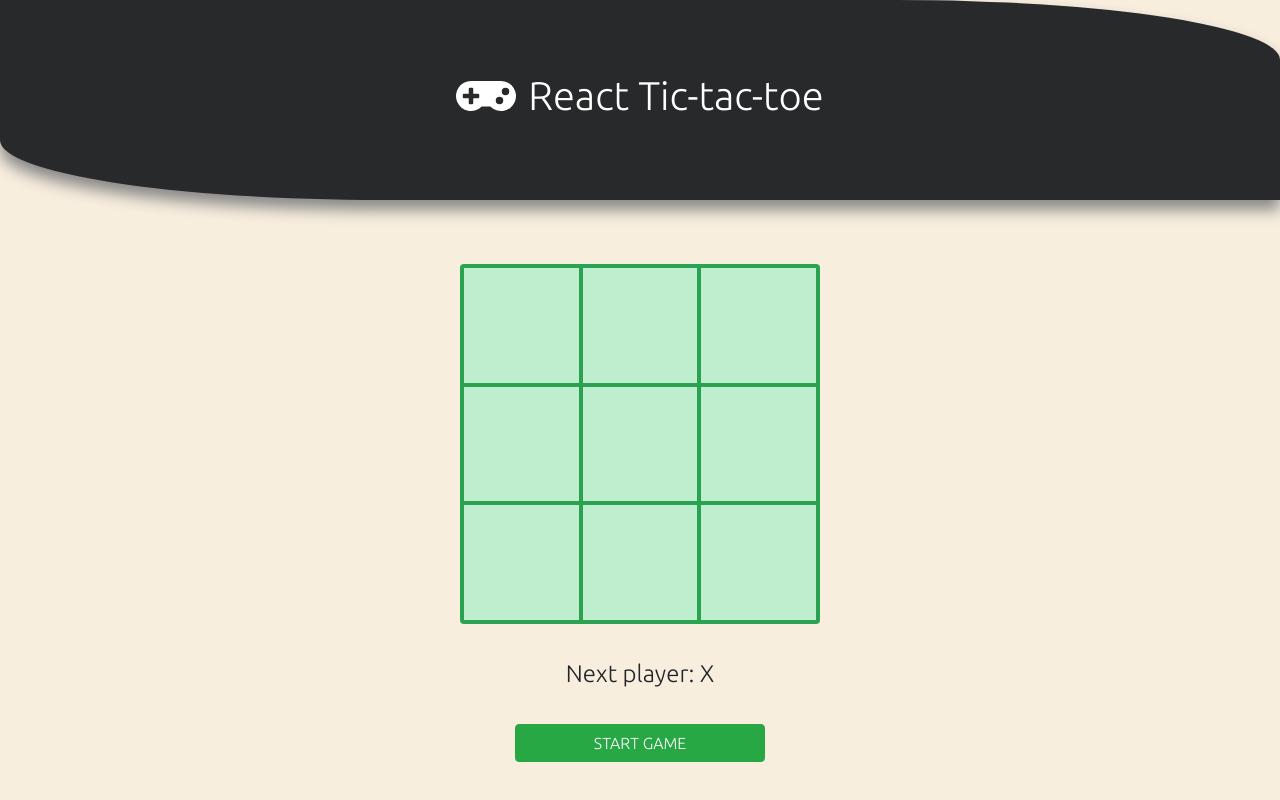
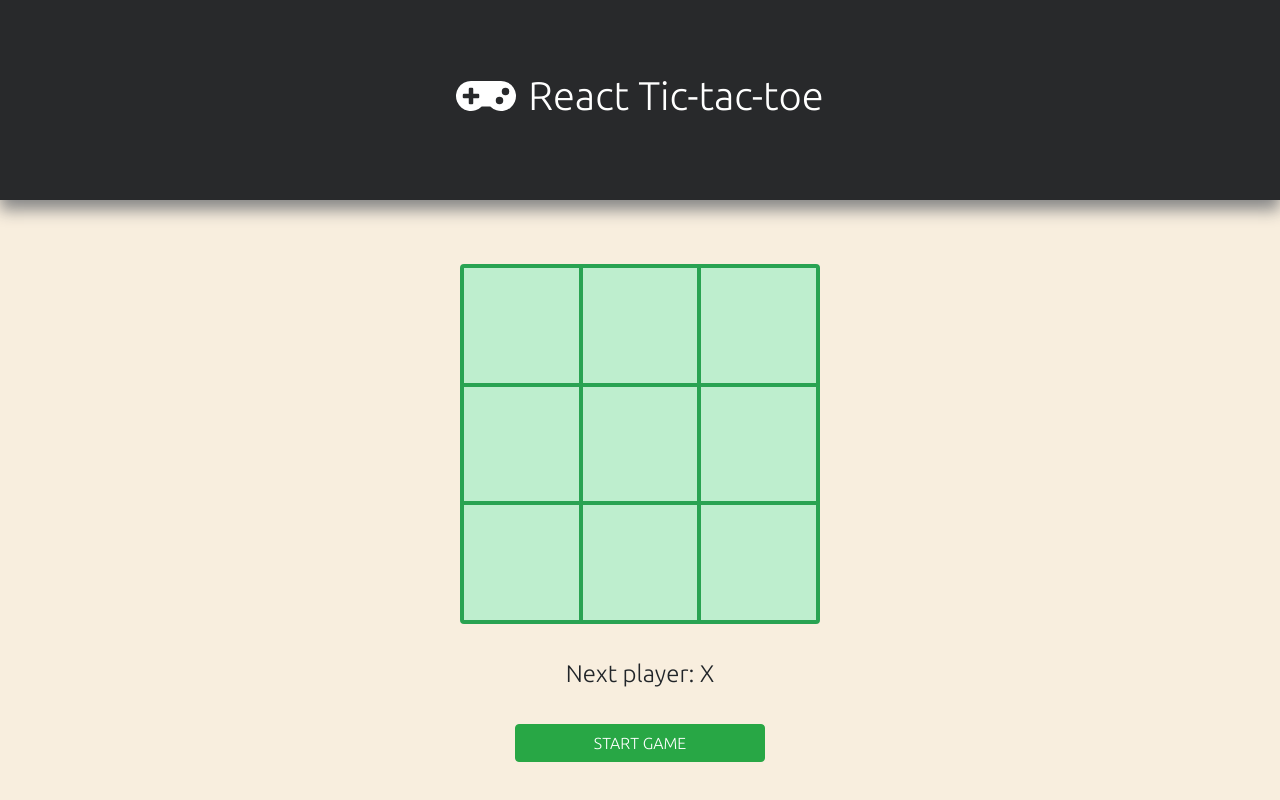
Before and after one commit to jfaMan/react-tic-tac-toe, a React (Create React App) app: page / in a window 1280 px wide. Built offline with nearby package versions, Linux system fonts and the light colour scheme.

Commit message:
changed header responsiveness

```diff
--- a/src/assets/stylesheets/application.scss
+++ b/src/assets/stylesheets/application.scss
@@ -51,7 +51,6 @@ body {
   width: 100%;
   text-align: center;
   box-shadow: 0px 10px 15px #888888;
-  border-radius: 0 30%;
   // transform:scaleX(1);
   h1 {
     color: white;
@@ -66,6 +65,7 @@ body {
 
 @media (max-width: 576px) {
   .header {
+    border-radius: 0 30%;
     h1 {
       font-size: 32px;
     }
```
